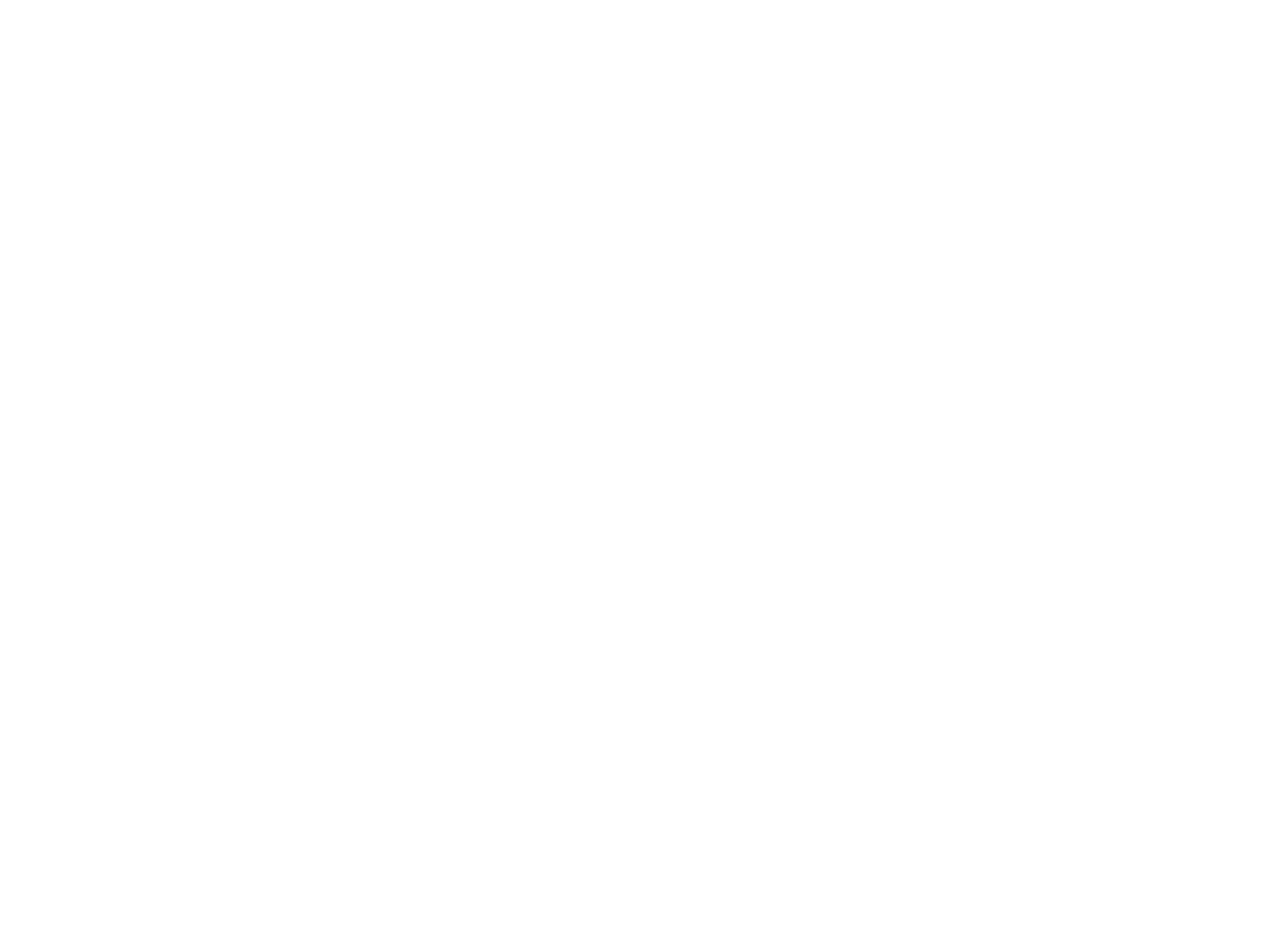
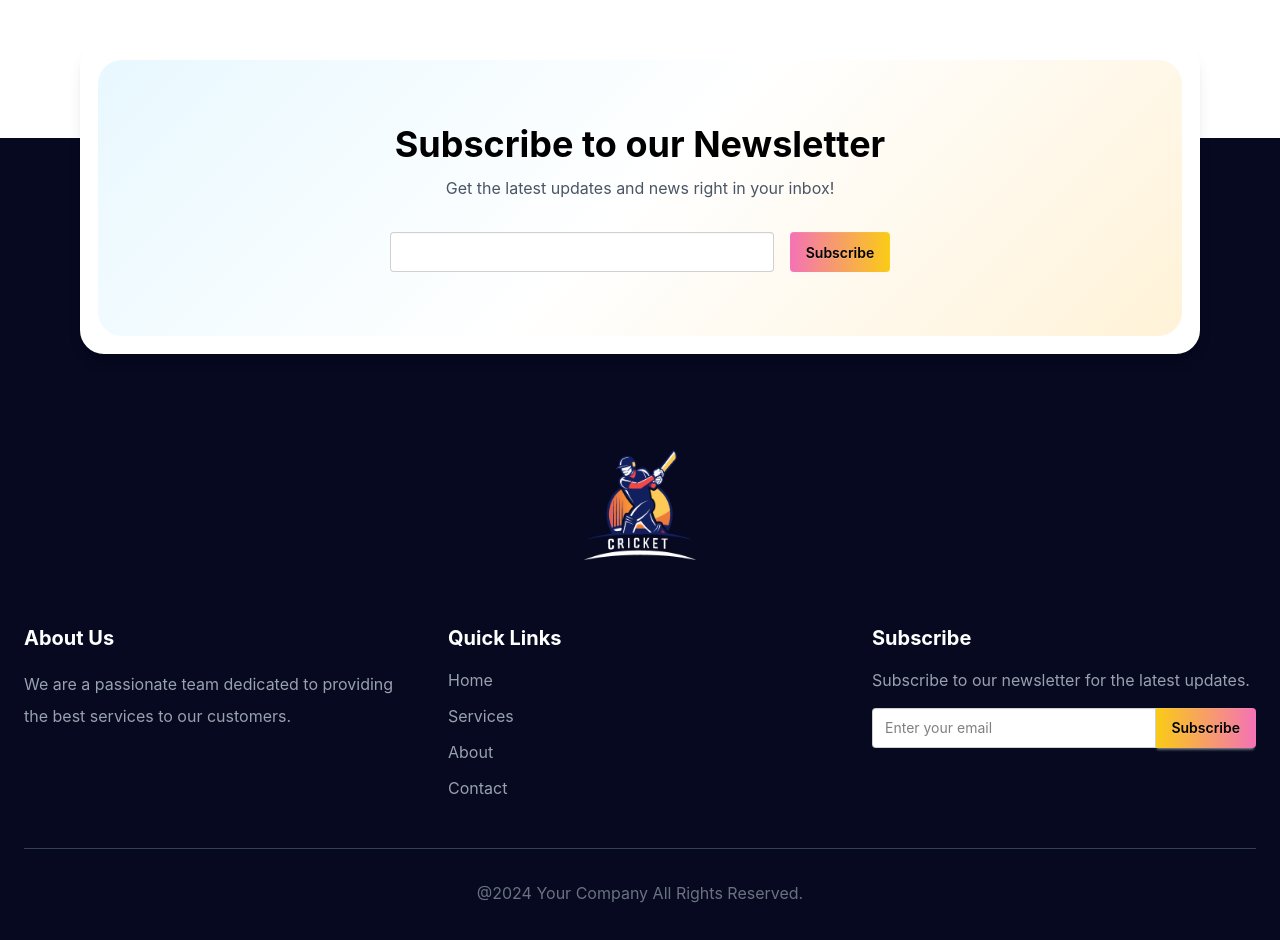
Before and after one commit to AI-Sajid10/BPL-Dream-11, a React (Vite) app: page / in a window 1280 px wide. Shown: the part 3900-4840 px from the top of the page. Before the commit the page ends 3878 px from the top, so only its background shows below. Built offline with nearby package versions, Linux system fonts and the light colour scheme.

Commit message:
Footer added

```diff
--- a/src/App.jsx
+++ b/src/App.jsx
@@ -1,6 +1,7 @@
 
 import './App.css'
 import Banner from './components/Banner/Banner'
+import Footer from './components/Footer/Footer';
 import Navbar from './components/Navbar/Navbar'
 import Players from './components/Players/Players';
 import { useState } from 'react';
@@ -18,7 +19,7 @@
       <Navbar Coin={Coin}></Navbar>
       <Banner></Banner>
       <Players playersPromise={playersPromise} setCoin={setCoin} Coin={Coin}></Players>
-
+      <Footer></Footer>
 
 
       <ToastContainer />
--- /dev/null
+++ b/src/components/Footer/Footer.jsx
@@ -0,0 +1,121 @@
+import React from "react";
+import logo from "../../assets/logo-footer.png"; // তোমার logo path
+
+const Footer = () => {
+    return (
+        <footer className="bg-[#06091F] text-white mt-40 relative">
+
+            {/* Newsletter Section */}
+            <div className="max-w-6xl mx-auto px-4">
+                <div className="relative -top-24">
+                    <div className="bg-white rounded-3xl border-2 border-white p-4 shadow-lg">
+                        <div
+                            className="rounded-3xl py-16 px-6 text-center"
+                            style={{
+                                background:
+                                    "linear-gradient(135deg, #E8F8FF 0%, #FFFFFF 50%, #FFF2D7 100%)",
+                            }}
+                        >
+                            <h2 className="text-4xl font-bold text-black mb-3">
+                                Subscribe to our Newsletter
+                            </h2>
+
+                            <p className="text-gray-600 mb-8">
+                                Get the latest updates and news right in your inbox!
+                            </p>
+
+                            <div className="flex flex-col md:flex-row justify-center gap-4">
+                                <input
+                                    type="email"
+                                    placeholder="Enter your email"
+                                    className="input input-bordered w-full md:w-96"
+                                />
+
+                                <button
+                                    className="btn border-0 text-black"
+                                    style={{
+                                        background:
+                                            "linear-gradient(to right, #f472b6, #facc15)",
+                                    }}
+                                >
+                                    Subscribe
+                                </button>
+                            </div>
+                        </div>
+                    </div>
+                </div>
+            </div>
+
+            {/* Footer Content */}
+            <div className="max-w-7xl mx-auto px-6 pb-10">
+                <div className="flex justify-center mb-16">
+                    <img src={logo} alt="logo" className="w-28" />
+                </div>
+
+                <div className="grid grid-cols-1 md:grid-cols-3 gap-10">
+
+                    {/* About */}
+                    <div>
+                        <h3 className="font-bold text-xl mb-4">
+                            About Us
+                        </h3>
+
+                        <p className="text-gray-400 leading-8">
+                            We are a passionate team dedicated to providing
+                            the best services to our customers.
+                        </p>
+                    </div>
+
+                    {/* Links */}
+                    <div>
+                        <h3 className="font-bold text-xl mb-4">
+                            Quick Links
+                        </h3>
+
+                        <ul className="space-y-3 text-gray-400">
+                            <li>Home</li>
+                            <li>Services</li>
+                            <li>About</li>
+                            <li>Contact</li>
+                        </ul>
+                    </div>
+
+                    {/* Subscribe */}
+                    <div>
+                        <h3 className="font-bold text-xl mb-4">
+                            Subscribe
+                        </h3>
+
+                        <p className="text-gray-400 mb-4">
+                            Subscribe to our newsletter for the latest updates.
+                        </p>
+
+                        <div className="join w-full">
+                            <input
+                                type="email"
+                                placeholder="Enter your email"
+                                className="input join-item w-full text-black"
+                            />
+
+                            <button
+                                className="btn join-item border-0 text-black"
+                                style={{
+                                    background:
+                                        "linear-gradient(to right, #facc15, #f472b6)",
+                                }}
+                            >
+                                Subscribe
+                            </button>
+                        </div>
+                    </div>
+                </div>
+
+                <div className="border-t border-gray-700 mt-12 pt-8 text-center text-gray-500">
+                    @2024 Your Company All Rights Reserved.
+                </div>
+            </div>
+        </footer>
+    );
+};
+
+export default Footer;
```
